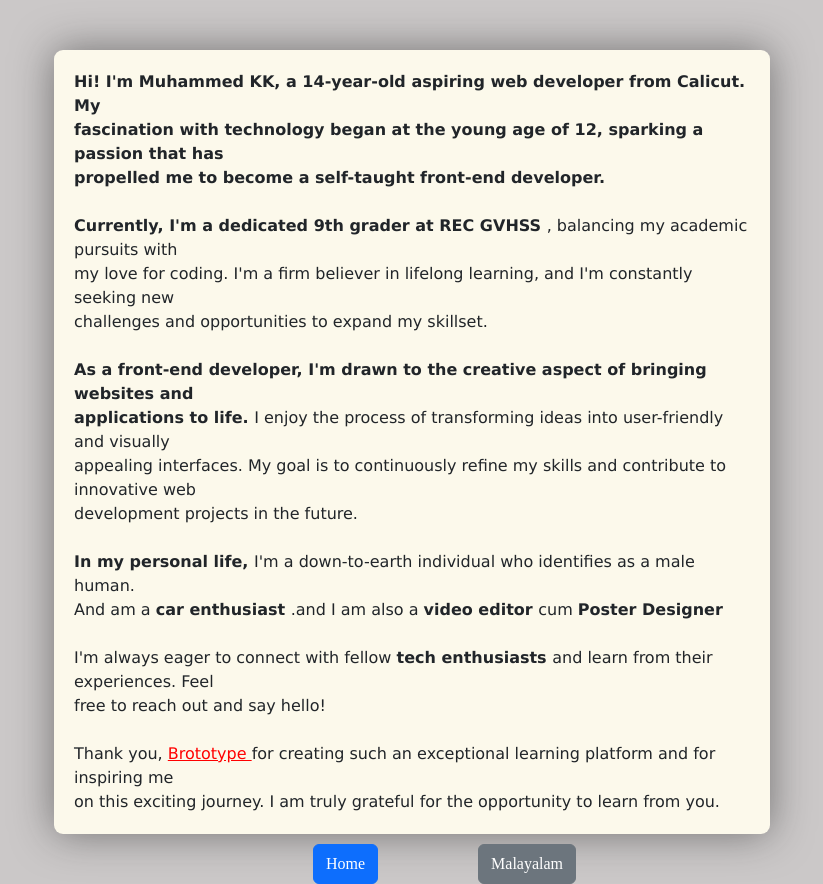
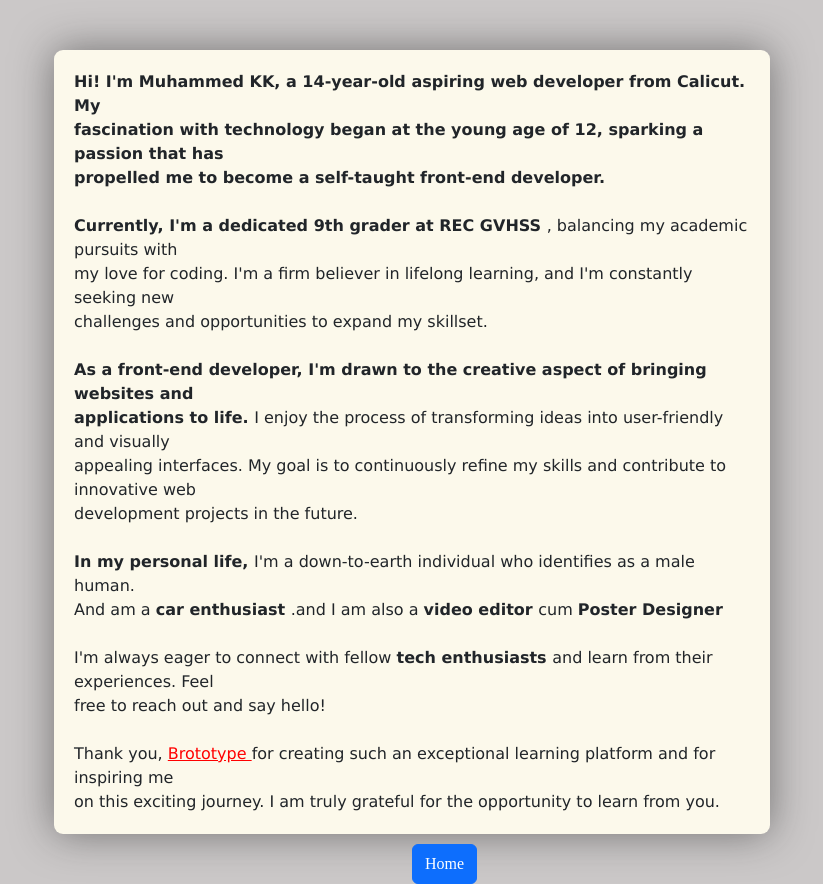
Before and after one commit to Justmuhd/Muhd.KKA, a plain HTML site: page About.html in a window 1280 px wide. Shown: the whole page, without its empty margins (228-1051 px from the left). Drawn offline with nearby package versions, Linux system fonts and the light colour scheme.

Commit message:
Update About.html

```diff
--- a/About.html
+++ b/About.html
@@ -173,23 +173,5 @@
             <a href="Index.html"> Home</a>
         </button>
 
-
-        <button class="btn btn-secondary" onclick="translate()">
-            Malayalam
-        </button>
-
-    </div>
-
-    <script src="https://cdn.jsdelivr.net/npm/bootstrap@5.2.3/dist/js/bootstrap.bundle.min.js"></script>
-    <script>
-        function translate() {
-            // Get a reference to the paragraph element
-            const paragraph = document.querySelector('p');
-
-            // Replace the content of the paragraph with the Malayalam text
-            paragraph.textContent = "എന്റെ പേര് മുഹമ്മദ് കെ.കെ, കോഴിക്കോട് നിന്നുള്ള 14 വയസ്സുള്ള ഒരു വെബ് ഡെവലപ്പറാണ് ഞാൻ. ടെക്നോളജിയിൽ ഞാൻ ആകൃഷ്ടനായത് 12 വയസ്സു മുതലാണ്, ഈ ആകർഷണം എന്നെ സ്വയം പഠിപ്പിച്ച ഒരു ഫ്രണ്ട്-എൻഡ് ഡെവലപ്പറാക്കി മാറ്റി.നിലവിൽ ഞാൻ ആർ.ഇ.സി. ജി.വി.എച്ച്.എസ്. ചാത്തമംഗലം സ്കൂൾ-ൽ 9-ാം ക്ലാസ്സിൽ പഠിക്കുകയാണ്, എന്റെ അക്കാദമിക് പഠനങ്ങളുമായി എന്റെ കോഡിംഗ် പ്രണയം സന്തുലിതമായി നിലനിർത്തുന്നു. ഞാൻ ജീവിതകാലം മുഴുവൻ പഠിക്കുന്നയാളാണ്, എന്റെ കഴിവുകൾ വികസിപ്പിക്കുന്നതിനുള്ള പുതിയ വെല്ലുവിളികളും അവസരങ്ങളും ഞാൻ നിരന്തരം തേടുന്നു.ഒരു ഫ്രണ്ട്-എൻഡ് ഡെവലപ്പറായിട്ട്, വെബ്സൈറ്റുകളും ആപ്ലിക്കേഷനുകളും ജീവനില്ലാത്തതിൽ നിന്ന് ജീവൻ നൽകുന്നതിന്റെ സർഗ്ഗാത്മകത എന്നെ ആകർഷിക്കുന്നു. ആശയങ്ങളെ ഉപയോക്താക്കൾക്ക് സൗകര്യപ്രദവും ദൃശ്യപരമായി ആകർഷകവുമായ ഇന്റർഫേസുകളായി രൂപാന്തരപ്പെടുത്തുന്ന പ്രക്രിയ എനിക്ക് ഇഷ്ടമാണ്. എന്റെ ലക്ഷ്യം എന്റെ കഴിവുകൾ നിരന്തരം മെച്ചപ്പെടുത്തുകയും ഭാവിയിൽ നൂതനമായ വെബ് ഡെവലപ്‌മെന്റ് പ്രോജക്ടുകളിൽ സംഭാവന നൽകുകയുമാണ്.എന്റെ വ്യക്തിജീവിതത്തിൽ, ഞാൻ ഒരു ലളിതമായ മനുഷ്യനാണ്, ഞാൻ എന്നെത്തന്നെ ഒരു പുരുഷനായി തിരിച്ചറിയുന്നു. ഞാൻ ഒരു കാർ ആരാധകനുമാണ് . ഞാൻ ഒരു വീഡിയോ എഡിറ്ററുമാണ്.സഹ ടെക്നോളജി ആരാധകരുമായി ബന്ധപ്പെടുകയും അവരുടെ അനുഭവങ്ങളിൽ നിന്ന് പഠിക്കുകയും ചെയ്യാൻ ഞാൻ എപ്പോഴും ആഗ്രഹിക്കുന്നു.";
-
-        }
-    </script>
 </body>
 </html>
```
